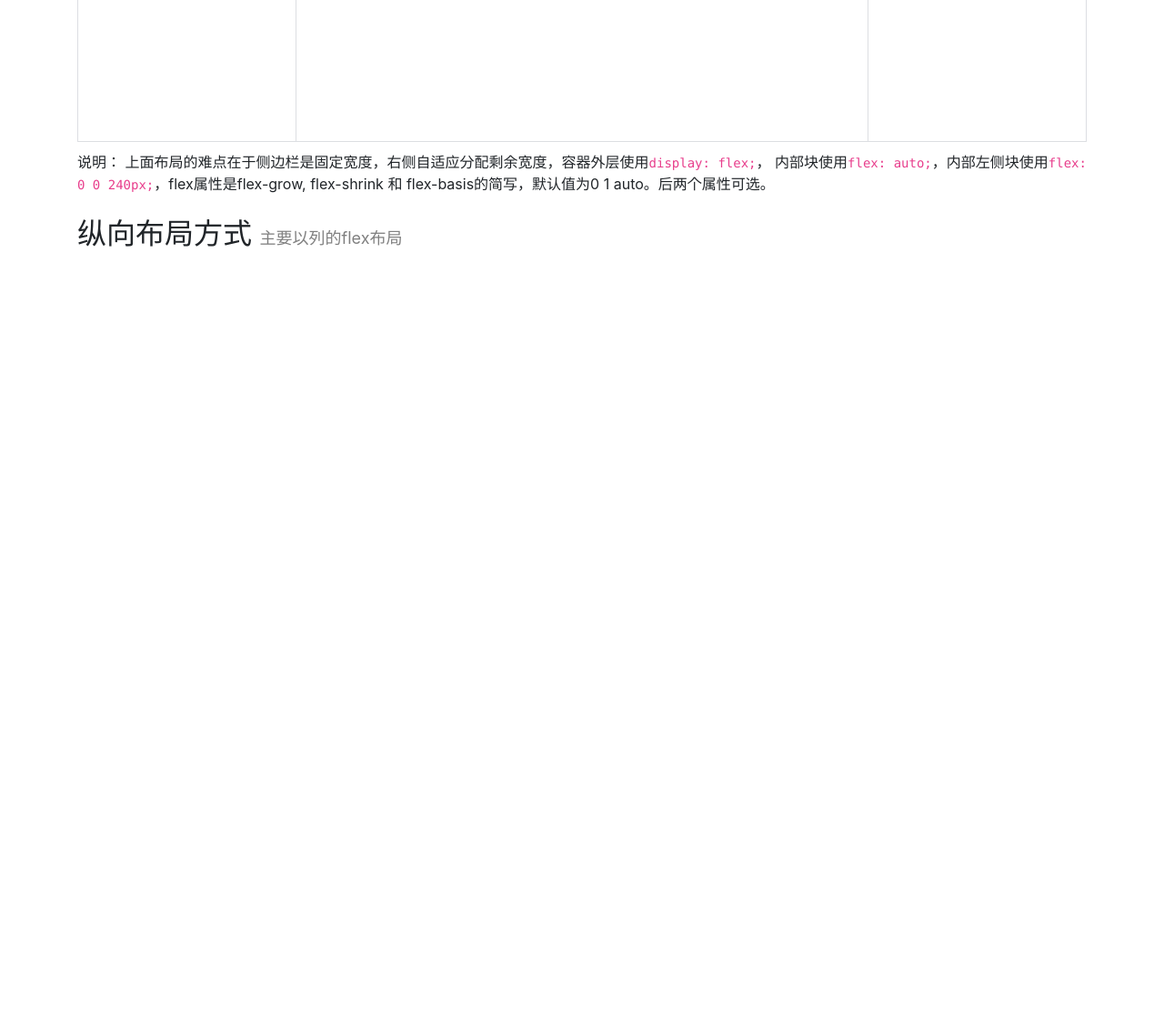
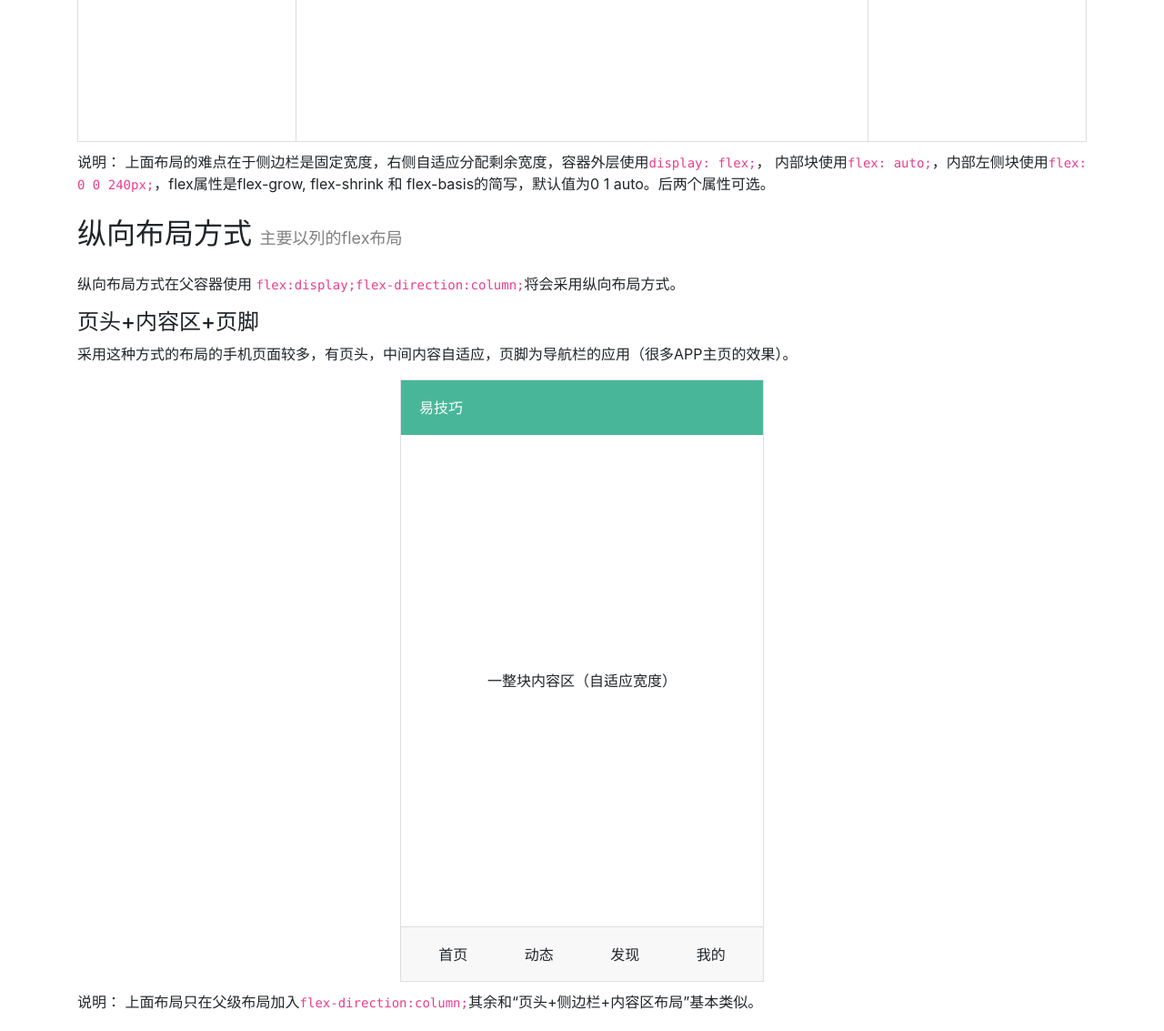
Before and after one commit to nick-running/easy-tools, a plain HTML site: page layouts/layouts_demo.html in a window 1280 px wide. Shown: the part 1320-2453 px from the top of the page at 91% size. Before the commit the page ends 1620 px from the top, so only its background shows below. Drawn offline with Linux system fonts and the light colour scheme.

Commit message:
加入纵向布局方式。

```diff
--- a/layouts/layouts_demo.html
+++ b/layouts/layouts_demo.html
@@ -26,6 +26,8 @@
         content: '说明：'
     }
 
+    /*layout-header-sidebar-content*/
+
     .layout-header-sidebar-content{
         border: 1px solid #dcdee2;
         margin-bottom: 10px;
@@ -33,10 +35,6 @@
     .layout-header-sidebar-content>.header{
         padding: 8px 15px;
         background-color: #48b799;
-    }
-    .layout-header-sidebar-content>.layout-wrapper{
-        display: flex;
-        /*!*flex-direction: row;*! 默认就是row*/
     }
     .layout-header-sidebar-content>.layout-wrapper{
         display: flex;
@@ -58,6 +56,39 @@
         border-left: 1px solid #dcdee2;
         flex: 0 0 240px;
     }
+
+    /*layout-header-footer-content*/
+
+    .layout-header-footer-content{
+        border: 1px solid #dcdee2;
+
+        width: 400px;
+        margin: 0 auto 10px;
+    }
+    .layout-header-footer-content>.header{
+        padding: 0 20px;
+        background-color: #48b799;
+        height: 60px;
+        line-height: 60px;
+    }
+    .layout-header-footer-content>.layout-wrapper{
+        display: flex;
+        flex-direction: column;
+        height: 600px;
+    }
+    .layout-header-footer-content>.layout-wrapper>.layout-item{
+        flex: auto;
+        padding: 10px;
+        display: flex;
+        justify-content: center;
+        align-items: center;
+    }
+    .layout-header-footer-content>.layout-wrapper>.layout-right-body{
+        border-top: 1px solid #dcdee2;
+        flex: 0 0 60px;
+        background-color: #f8f8f9;
+    }
+
 </style>
 <body>
     <div class="container">
@@ -73,7 +104,7 @@
         <h2 class="mt-4 mb-4">横向布局方式 <small>主要以行的flex布局</small></h2>
         <p>
             横向布局方式在父容器使用 <code>flex:display;flex-direction:row;</code>，其中定义好
-            <code>flex:display;</code>不定义（不写）<code>flex-direction:row;</code>将会默认采用<code>flex-direction:row;</code>横向布局。
+            <code>flex:display;</code>，不定义（不写）<code>flex-direction:row;</code>将会默认采用<code>flex-direction:row;</code>横向布局。
         </p>
         <div class="demo-box">
             <h4>页头+侧边栏+内容区布局</h4>
@@ -120,7 +151,67 @@
                 内部块使用<code>flex: auto;</code>，内部左侧块使用<code>flex: 0 0 240px;</code>，flex属性是flex-grow, flex-shrink 和 flex-basis的简写，默认值为0 1 auto。后两个属性可选。
             </p>
         </div>
+
         <h2 class="mt-4 mb-4">纵向布局方式 <small>主要以列的flex布局</small></h2>
+        <p>
+            纵向布局方式在父容器使用 <code>flex:display;flex-direction:column;</code>将会采用纵向布局方式。
+        </p>
+
+        <div class="demo-box">
+            <h4>页头+内容区+页脚</h4>
+            <p>
+                采用这种方式的布局的手机页面较多，有页头，中间内容自适应，页脚为导航栏的应用（很多APP主页的效果）。
+            </p>
+            <div class="layout-header-footer-content">
+                <div class="header">
+                    <a href="http://www.easy-skill.cn/">易技巧</a>
+                </div>
+                <div class="layout-wrapper">
+                    <div class="layout-item layout-content">
+                        一整块内容区（自适应宽度）
+                    </div>
+                    <div class="layout-item layout-right-body">
+                        <div style="width:100%;display: flex;justify-content: space-around">
+                            <div>首页</div>
+                            <div>动态</div>
+                            <div>发现</div>
+                            <div>我的</div>
+                        </div>
+                    </div>
+                </div>
+            </div>
+            <p class="demo-desc">
+                上面布局只在父级布局加入<code>flex-direction:column;</code>其余和“页头+侧边栏+内容区布局”基本类似。
+            </p>
+        </div>
+
+        <!--<div class="demo-box">-->
+            <!--<h4>页头+内容区+页脚（自适应）</h4>-->
+            <!--<p>-->
+                <!--采用这种方式的布局的网站很多，不过很多网站的页脚在页面内容不足以撑到页脚溢出时，页脚会跟着内容后面，-->
+                <!--这里的例子将展示页脚在内容很少时能保持在页面底部，内容多时能够自动撑到后面。-->
+            <!--</p>-->
+            <!--<div class="layout-header-sidebar-content">-->
+                <!--<div class="header">-->
+                    <!--<a href="http://www.easy-skill.cn/">易技巧</a>-->
+                <!--</div>-->
+                <!--<div class="layout-wrapper">-->
+                    <!--<div class="layout-item layout-sidebar">-->
+                        <!--一整块侧栏区（固定宽度）-->
+                    <!--</div>-->
+                    <!--<div class="layout-item layout-content">-->
+                        <!--一整块内容区（自适应宽度）-->
+                    <!--</div>-->
+                    <!--<div class="layout-item layout-right-body">-->
+                        <!--一整块右侧区（固定宽度）-->
+                    <!--</div>-->
+                <!--</div>-->
+            <!--</div>-->
+            <!--<p class="demo-desc">-->
+                <!--上面布局的难点在于侧边栏是固定宽度，右侧自适应分配剩余宽度，容器外层使用<code>display: flex;</code>，-->
+                <!--内部块使用<code>flex: auto;</code>，内部左侧块使用<code>flex: 0 0 240px;</code>，flex属性是flex-grow, flex-shrink 和 flex-basis的简写，默认值为0 1 auto。后两个属性可选。-->
+            <!--</p>-->
+        <!--</div>-->
     </div>
 </body>
 </html>
```
